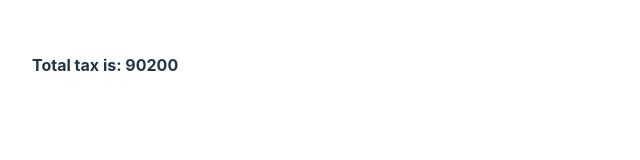
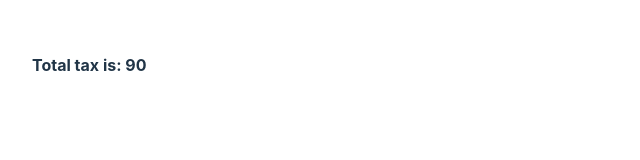
Before and after one commit to pankaj-gitcode/ReactJS, a React (Vite) app in the folder reconcilliation_useRef_useMemo_useState_useCallback_useMemo/react-app-test/: page / in a window 1280 px wide. Shown: the top 160 px of the page, without its empty margins (0-640 px from the left). Built offline with nearby package versions, Linux system fonts and the light colour scheme.

Commit message:
used_useMemo_optiised

```diff
--- a/reconcilliation_useRef_useMemo_useState_useCallback_useMemo/react-app-test/src/App.jsx
+++ b/reconcilliation_useRef_useMemo_useState_useCallback_useMemo/react-app-test/src/App.jsx
@@ -6,7 +6,7 @@ import './App.css'
 export default function App(){
   // 2 exchange data & 1 bank data
   const [exchange1Data, setExchange1Data] = useState({});
-  const [exchnage2Data, setExchange2Data] = useState({});
+  const [exchange2Data, setExchange2Data] = useState({});
   const [bankData, setBankData] = useState({});
 
   //useEffect for all individuals
@@ -26,33 +26,22 @@ export default function App(){
       console.log('timeout')
     }, 5000)
   }, [])
-  console.log("Render-1");
-  const totalExchangeData = exchange1Data.return + exchnage2Data.return;
-  const tax = (totalExchangeData + bankData.return) * 0.3
+
+//useMemo for complex calculation
+  const exchangeData = useMemo(()=>{
+    console.log("usememo")
+    const totalExchange = exchange1Data.return + exchange2Data.return;
+    return totalExchange;
+  }, [exchange1Data, exchange2Data])
+
+  // const exchangeData = exchange1Data.return + exchange2Data.return;
+  const tax = (exchangeData + bankData.return) * 0.3
   console.log("Render-2");
 
   return(
     <div>
-      <h4>Total tax is: {[tax , totalExchangeData]}</h4>
+      <h4>Total tax is: {[tax]}</h4>
       <h6> {console.log("hi") }</h6>
     </div>
   )
 }
-
-
-
-//  OUTPUT:👇
-//       Render-1
-//       Render-2
-//       hi
-
-//       ue-1
-//       ue-2
-//       Render-1
-//       Render-2
-//       hi
-
-//       timeout
-//       Render-1
-//       Render-2
-//       hi
```
